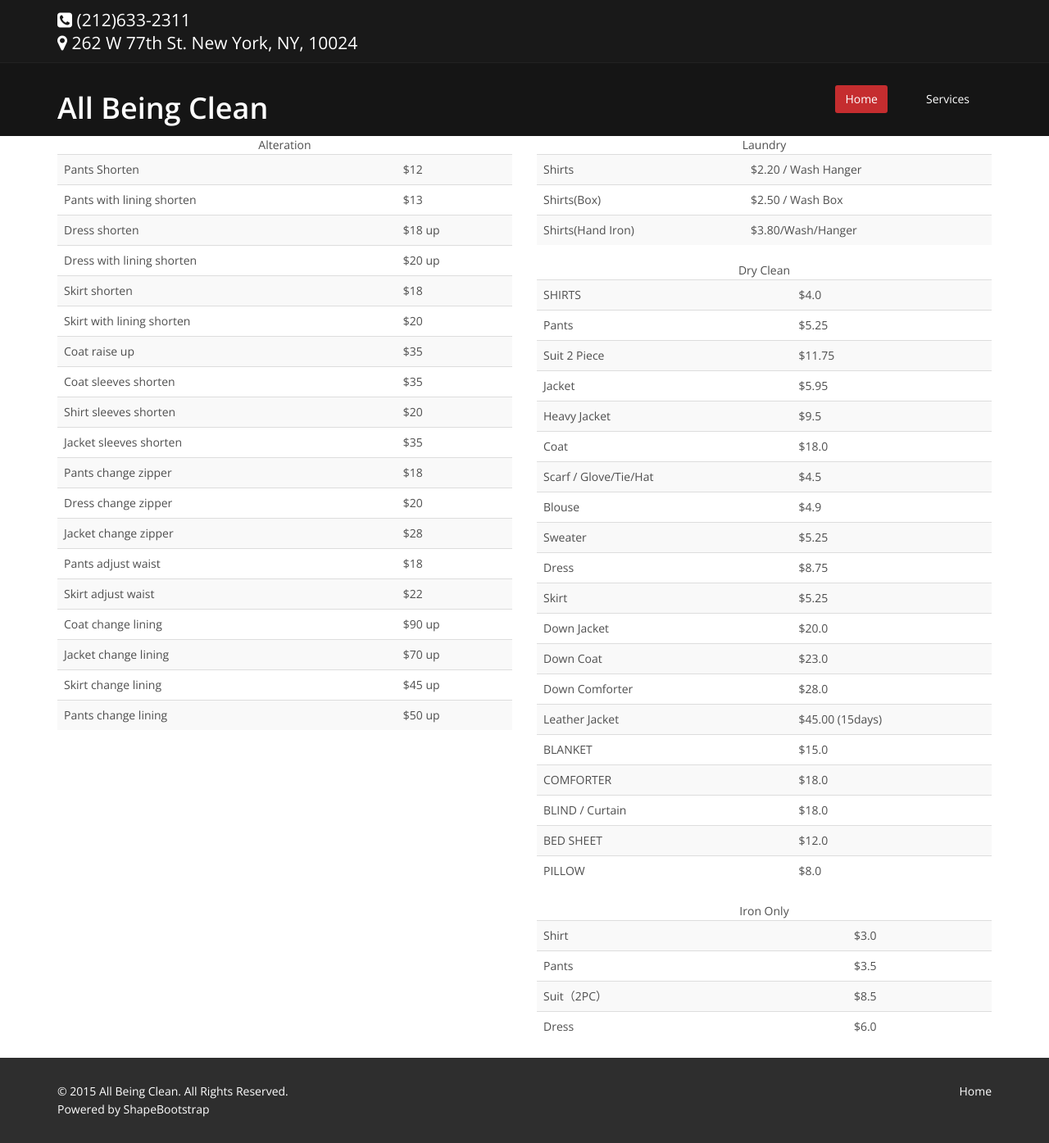
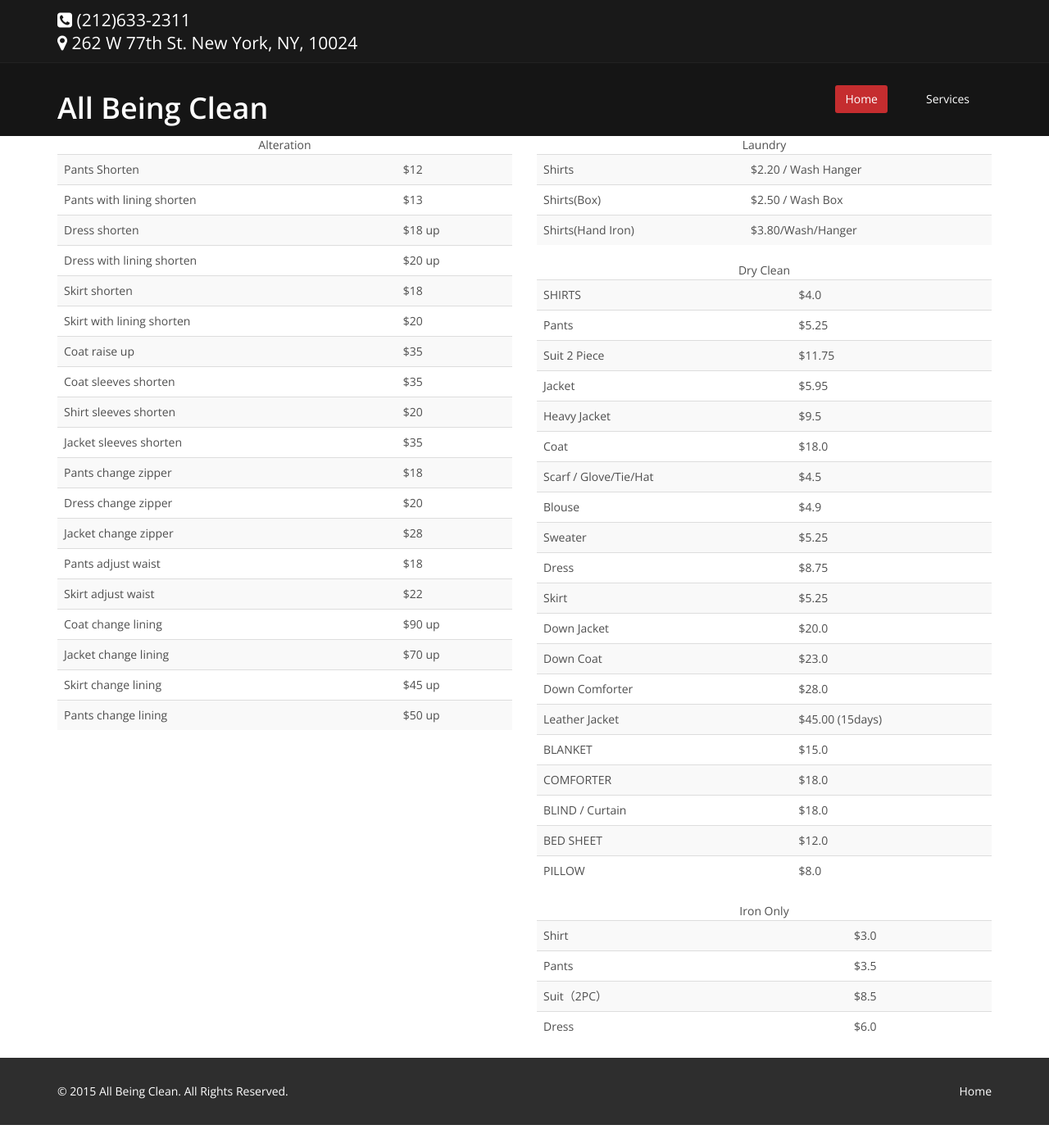
Before and after one commit to xiranou/abcdryclean, a Jekyll site: the page built from services.html, in a window 1280 px wide. Shown: the whole page at 82% size. Built offline with Jekyll 4.4.1, drawn with Linux system fonts in a browser that asks for light colours; after the commit the page ends 1373 px from its top, so only the background shows below that.

Commit message:
update footer

```diff
--- a/_includes/footer.html
+++ b/_includes/footer.html
@@ -3,8 +3,6 @@
     <div class="row">
       <div class="col-sm-6">
         &copy; 2015 All Being Clean. All Rights Reserved.
-        <br>
-        Powered by <a target="_blank" href="http://shapebootstrap.net/" title="Free Twitter Bootstrap WordPress Themes and HTML templates">ShapeBootstrap</a>
       </div>
       <div class="col-sm-6">
         <ul class="pull-right">
```
